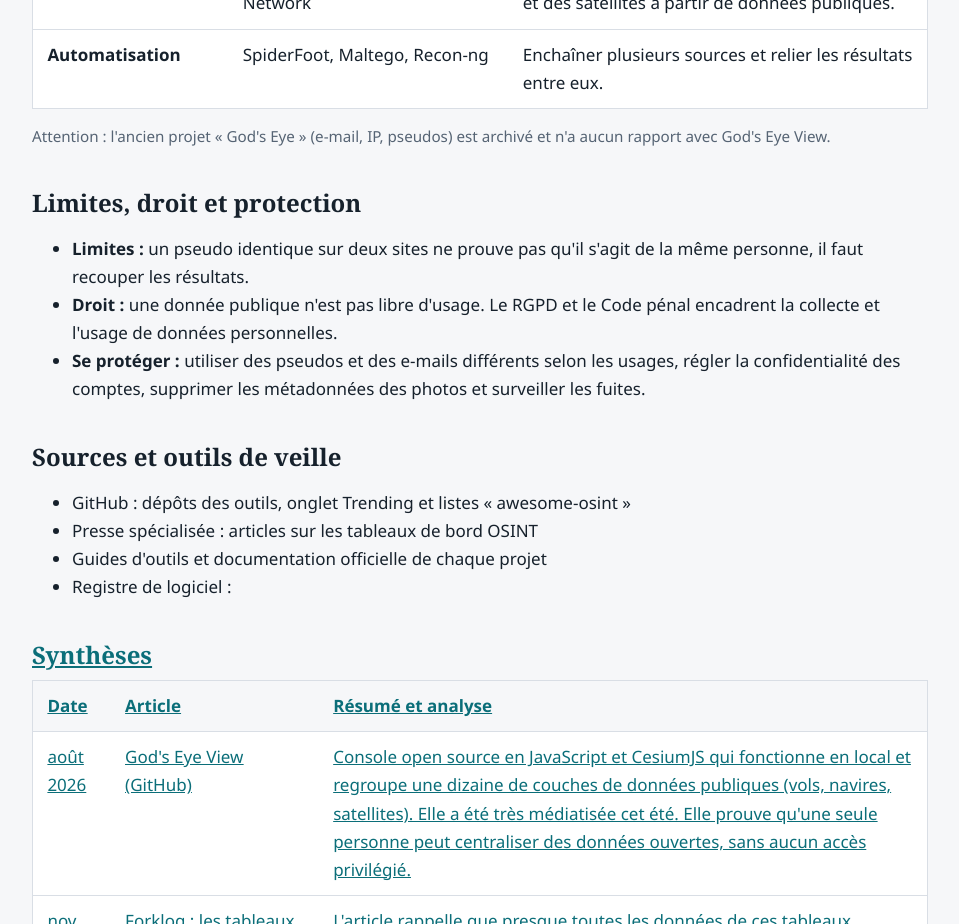
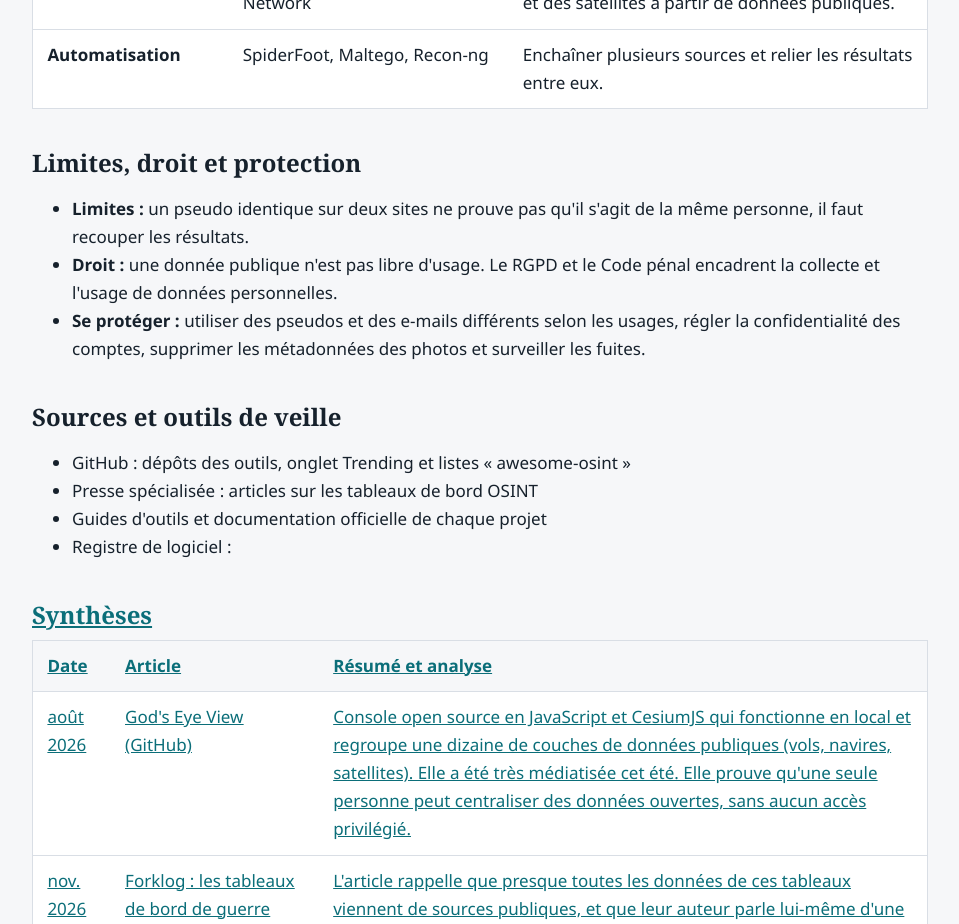
Before and after one commit to valmondcf/portfolio-sisr, a plain HTML site: page veille.html in a window 1280 px wide. Shown: the part 920-1844 px from the top of the page, without its empty margins (160-1119 px from the left). Drawn offline with Linux system fonts and the light colour scheme.

```diff
--- a/veille.html
+++ b/veille.html
@@ -14,7 +14,6 @@
 <tr><th scope="row">Géospatial</th><td><a href="https://github.com/bilawalsidhu/gods-eye-view">God's Eye View</a>, OpenSky Network</td><td>Afficher sur un globe 3D des avions, des navires et des satellites à partir de données publiques.</td></tr>
 <tr><th scope="row">Automatisation</th><td>SpiderFoot, Maltego, Recon-ng</td><td>Enchaîner plusieurs sources et relier les résultats entre eux.</td></tr>
 </tbody></table></div>
-<p class="note">Attention : l'ancien projet « God's Eye » (e-mail, IP, pseudos) est archivé et n'a aucun rapport avec God's Eye View.</p></section>
 
 <section><h2>Limites, droit et protection</h2>
 <ul><li><strong>Limites :</strong> un pseudo identique sur deux sites ne prouve pas qu'il s'agit de la même personne, il faut recouper les résultats.</li>
```
